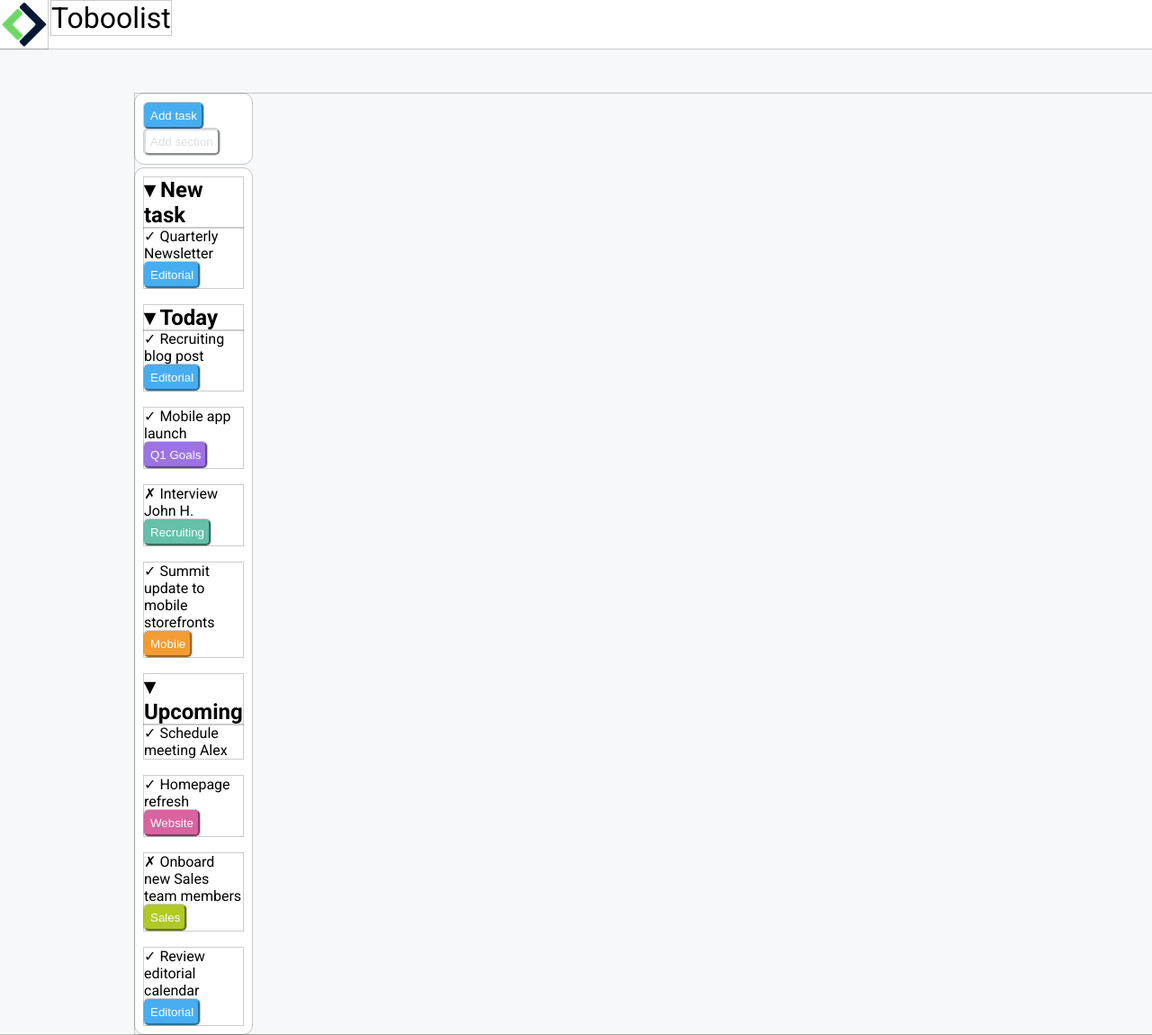
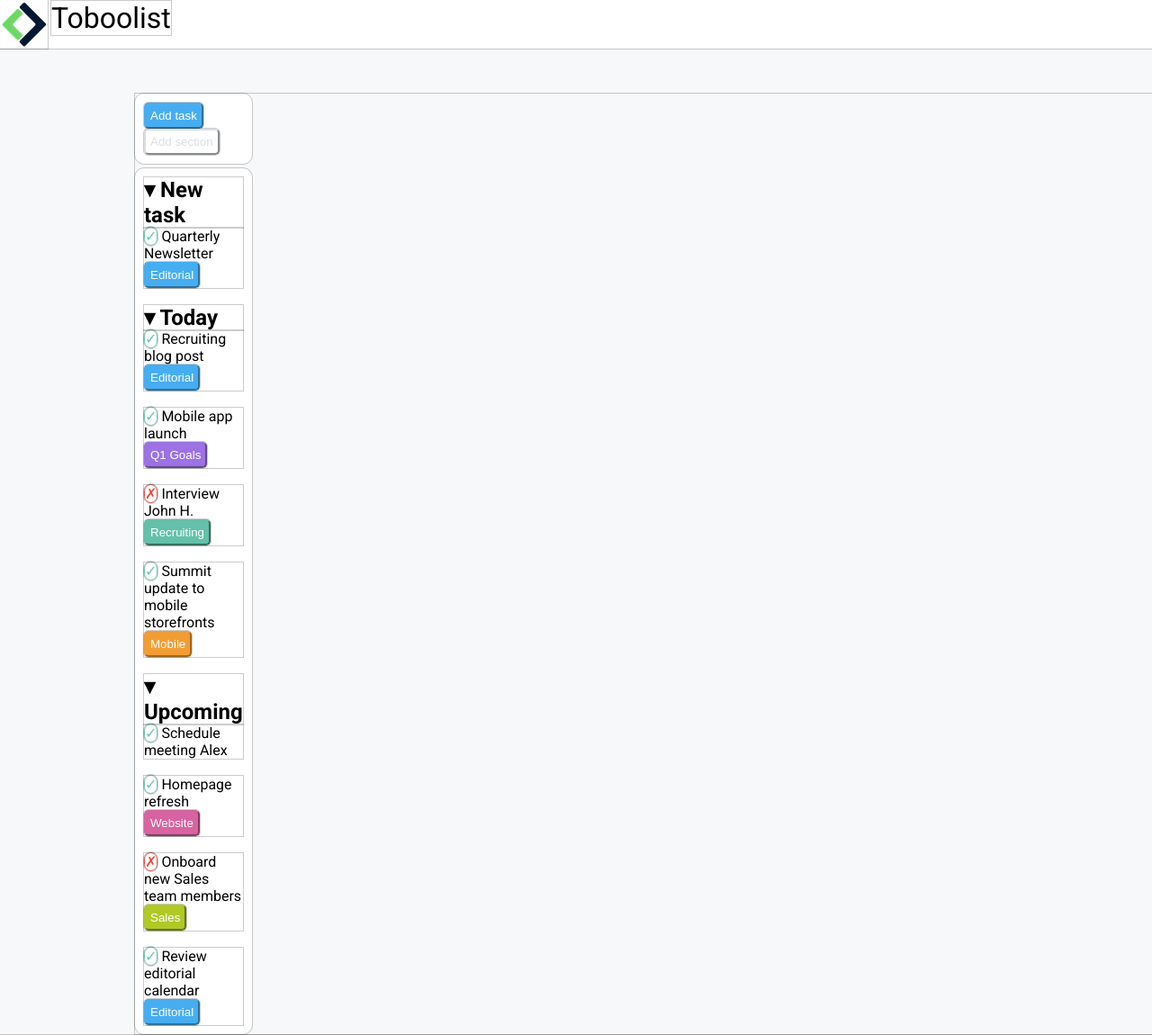
Before and after one commit to ruzica-glavas/html-css-toboolist, a plain HTML site: page index.html in a window 1280 px wide. Shown: the whole page at 90% size. Drawn offline with Linux system fonts and the light colour scheme.

Commit message:
add: colors and borders to checks and crosses

```diff
--- a/index.html
+++ b/index.html
@@ -34,29 +34,29 @@
         <div class="list">
 
         <h2>&#9662 New task</h2>
-        <p>&check; Quarterly Newsletter <button class="first-button">Editorial</button></p>
+        <p><span class="check">&check;</span> Quarterly Newsletter <button class="first-button">Editorial</button></p>
 
         <br>
 
         <h2>&#9662 Today</h2>
-        <p>&check; Recruiting blog post <button class="first-button">Editorial</button></p>
+        <p><span class="check">&check;</span> Recruiting blog post <button class="first-button">Editorial</button></p>
             <br>
-        <p>&check; Mobile app launch <button class="purple-button">Q1 Goals</button></p>
+        <p><span class="check">&check;</span> Mobile app launch <button class="purple-button">Q1 Goals</button></p>
             <br>
-        <p>&cross; Interview John H. <button class="green-button">Recruiting</button></p>
+        <p><span class="cross">&cross;</span> Interview John H. <button class="green-button">Recruiting</button></p>
             <br>
-        <p>&check; Summit update to mobile storefronts <button class="orange-button">Mobile</button></p>
+        <p><span class="check">&check;</span> Summit update to mobile storefronts <button class="orange-button">Mobile</button></p>
 
         <br>
 
         <h2>&#9662 Upcoming</h2>
-        <p>&check; Schedule meeting Alex</p>
+        <p><span class="check">&check;</span> Schedule meeting Alex</p>
             <br>
-        <p>&check; Homepage refresh <button class="pink-button">Website</button></p>
+        <p><span class="check">&check;</span> Homepage refresh <button class="pink-button">Website</button></p>
             <br>
-        <p>&cross; Onboard new Sales team members <button class="lightgreen-button">Sales</button></p>
+        <p><span class="cross">&cross;</span> Onboard new Sales team members <button class="lightgreen-button">Sales</button></p>
             <br>
-        <p>&check; Review editorial calendar <button class="first-button">Editorial</button></p>
+        <p><span class="check">&check;</span> Review editorial calendar <button class="first-button">Editorial</button></p>
 
         </div>
 
--- a/style.css
+++ b/style.css
@@ -99,3 +99,17 @@ main{
     border-radius: 5px;
     padding:5px;
 }
+
+.check{
+    color:#6DC5B0;
+    border-width: 1px;
+    border-radius: 10px;
+    border-style:solid;
+}
+
+.cross{
+    color:#EA4940;
+    border-width:1px;
+    border-radius:10px;
+    border-style:solid;
+}
```
